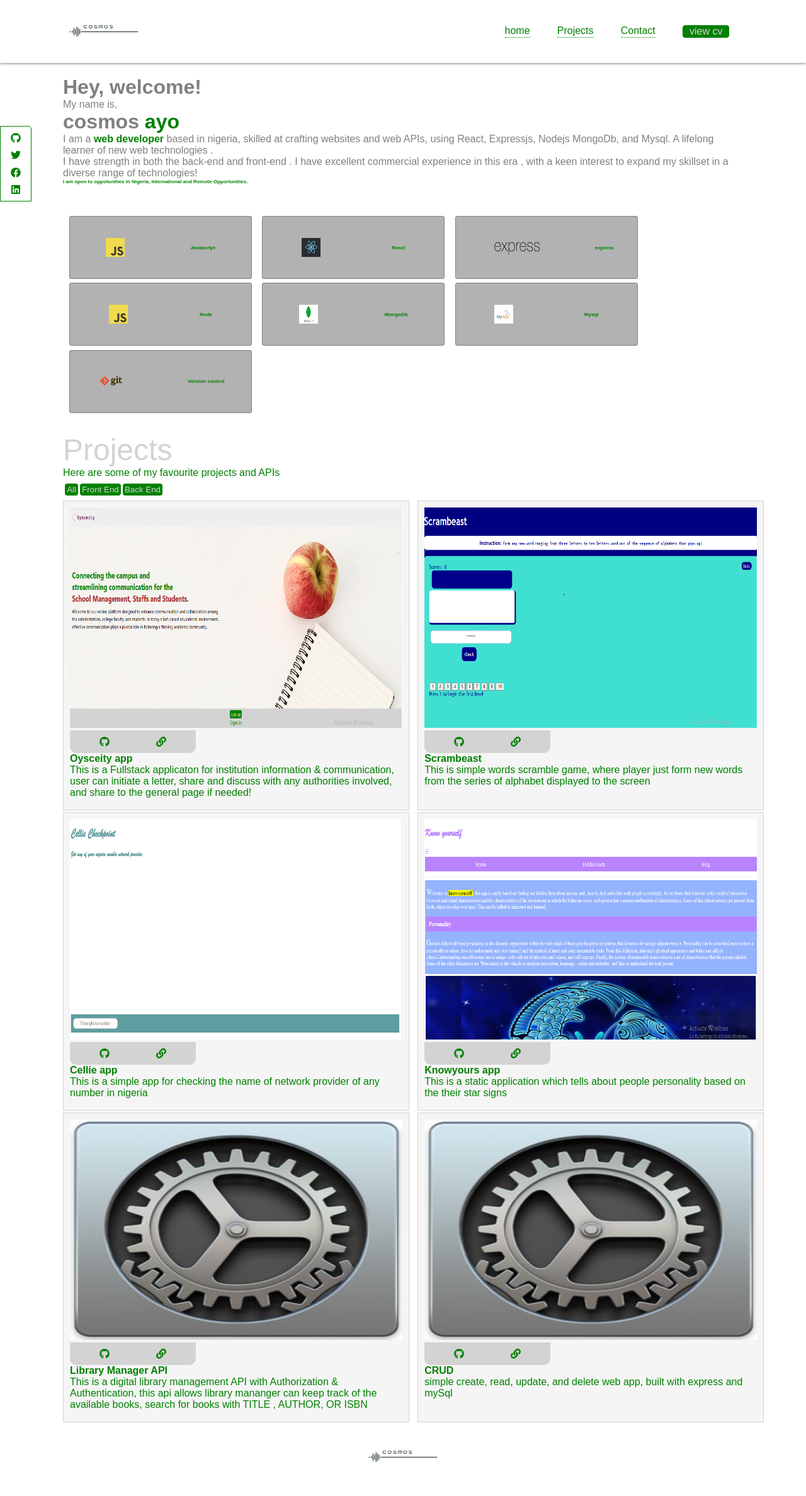
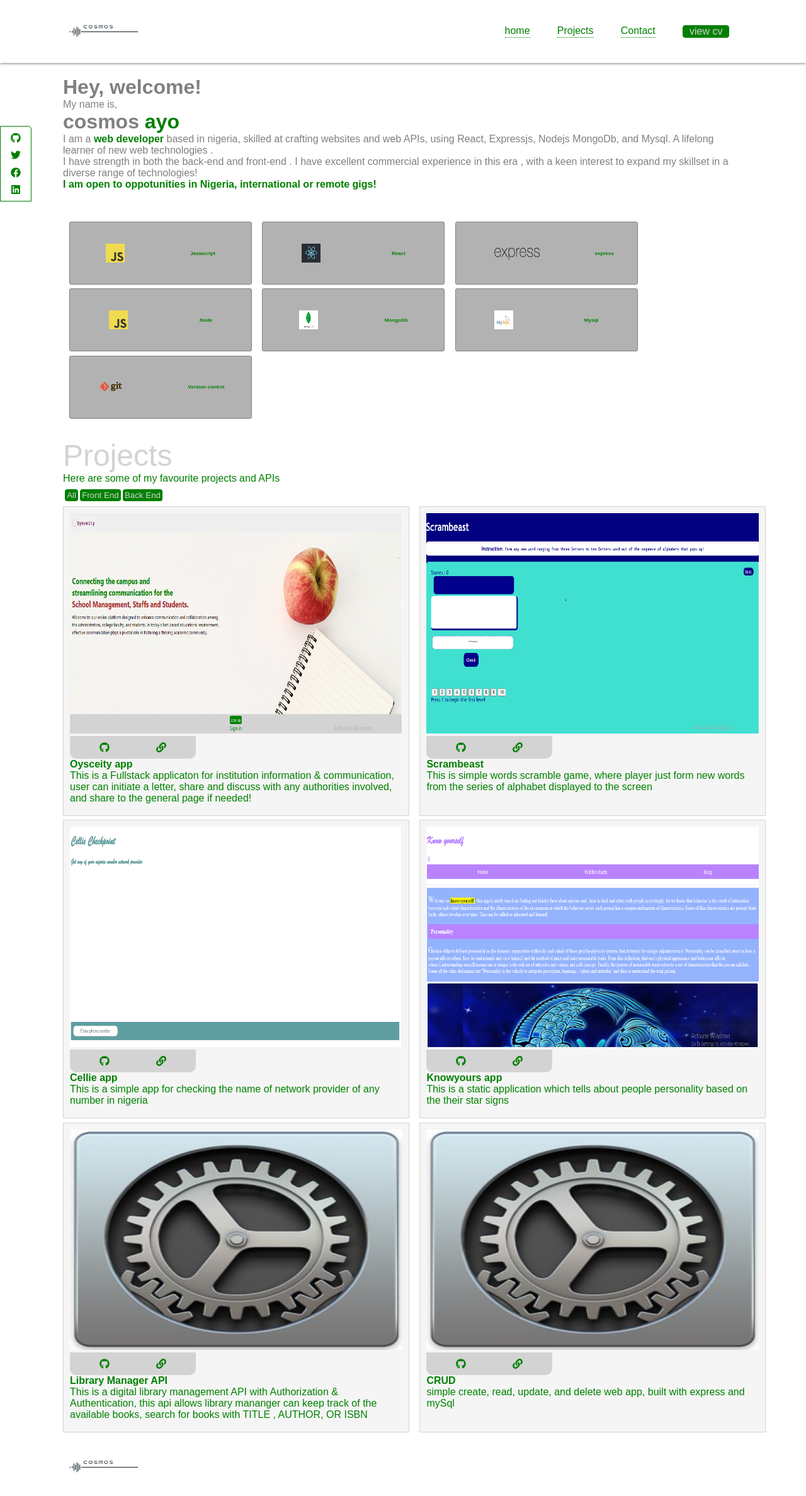
Before and after one commit to Cosmosvybes/cosmos-portfolio, a React (Vite) app: page / in a window 1280 px wide. Shown: the top 2376 px of the page at 63% size. Built offline with nearby package versions, Linux system fonts and the light colour scheme; a web font is replaced by a local one.

Commit message:
added anmtion

```diff
--- a/src/Components/Contact.css
+++ b/src/Components/Contact.css
@@ -7,14 +7,17 @@
   color: lightgrey;
   font-size: 1.4rem;
   font-weight: 300;
+  text-align: center;
 }
 @media screen and (max-width: 650px) {
   #contact {
     /* padding: 0px 100px; */
     display: flex;
     flex-direction: column;
-    justify-content: center;
     align-items: center;
+  }
+  #contact h4{
+    text-align: center;
   }
   #contact input,
   textarea {
--- a/src/Components/Footer.css
+++ b/src/Components/Footer.css
@@ -1,12 +1,15 @@
 footer {
+  padding: 0px 100px;
+  display: flex;
+  justify-content: flex-start;
+  align-items: center;
+}
+@media screen and (max-width:650px) {
+  footer {
   padding: 0px 100px;
   display: flex;
   justify-content: space-around;
   align-items: center;
 }
-@media screen and (max-width:650px) {
-    /* footer{
-        flex-direction: column;
-    } */
 
 }
--- a/src/Components/Header.css
+++ b/src/Components/Header.css
@@ -180,7 +180,7 @@ textarea {
   .tab {
     display: flex;
     justify-content: space-between;
-    padding: 0px 50px;
+    padding: 0px 40px;
     height: 4rem;
     position: sticky;
     top: 0;
@@ -189,6 +189,7 @@ textarea {
   .header {
     display: sticker;
     background-color: lightgray;
+
   }
   header {
     display: none;
@@ -257,6 +258,8 @@ textarea {
   }
   .headline {
     height: auto;
+    padding: 0px 10px;
+
   }
   .headline h1 {
     font-size: 1.5rem;
@@ -271,7 +274,7 @@ textarea {
   .headline {
     margin-top: 1rem;
     flex-direction: column;
-    padding: 0px 10px;
+    /* padding: 0px 5px; */
     align-items: flex-start;
     /* border-bottom: 1px solid lightgray; */
   }
--- a/src/Components/Header.jsx
+++ b/src/Components/Header.jsx
@@ -15,8 +15,6 @@ import {
   FaFacebook,
   FaArrowRight,
   FaUserCircle,
-  FaArrowAltCircleUp,
-  FaArrowCircleUp,
   FaHome,
   FaTimes,
 } from "react-icons/fa";
@@ -24,27 +22,8 @@ import git from "../assets/git.png";
 
 const Header = () => {
   const [contactFormShow, setContactFormShow] = useState(false);
-  //   const scrollToTop = () => {
-  //     scrollTo({
-  //       top: 0,
-  //       behavior: "smooth",
-  //     });
-  //   };
 
-  //   useEffect(() => {
-  //     const timeLine = gsap.timeline({ defaults: { duration: 1 } });
-  //     timeLine.fromTo(
-  //       ".h1",
-  //       { x: "+=10", opacity: 0 },
-  //       { x: "-=10", opacity: 1, ease: "elastic" }
-  //     );
-  //     timeLine.fromTo(
-  //       ".second-h1",
-  //       { x: "-=10", opacity: 0 },
-  //       { x: "+=10", opacity: 1, ease: "elastic" }
-  //     );
-  //     // timeLine.fromTo("p", { scale: 0 }, { scale: 1 });
-  //   }, []);
+
 
   const [menuOpenStatus, setMenuStatus] = useState(false);
   const [showMenu, setShowMenu] = useState(false);
@@ -213,10 +192,9 @@ const Header = () => {
           commercial experience in this era , with a keen interest to expand my
           skillset in a diverse range of technologies!
         </p>
-        <strong style={{ color: "green" }}>
+        <strong style={{ color: "green", fontSize:'1rem' }}>
           {" "}
-          I am open to oppotunities in Nigeria, International and Remote
-          Opportunities.{" "}
+          I am open to oppotunities in Nigeria, international or remote gigs!
         </strong>
 
         <div className="tech-stacks">
--- a/src/Components/Projects.css
+++ b/src/Components/Projects.css
@@ -19,7 +19,7 @@
   width: auto;
   display: grid;
   grid-template-columns: repeat(2, 35rem);
-  grid-gap: 0.2rem;
+  grid-gap: 0.4rem;
   /* padding: 10px 0px; */
 }
 .project-detail {
--- a/src/Components/Projects.jsx
+++ b/src/Components/Projects.jsx
@@ -1,12 +1,14 @@
 import "./Projects.css";
 import img from "../assets/react.png";
-import { FaGitAlt, FaGithub, FaLink } from "react-icons/fa";
+import { FaGithub, FaLink } from "react-icons/fa";
 import { useState } from "react";
 import cellie from "../assets/cellie.png";
 import knowyours from "../assets/knowyours.png";
 import oysciety from "../assets/oysciety.png";
 import scrambeast from "../assets/scrambeast.png";
 import apiLogo from "../assets/Api.jpeg";
+import gsap from "gsap";
+
 const Projects = () => {
   const [categoryFiltered, setFilter] = useState([]);
   const [projects] = useState([
@@ -74,6 +76,12 @@ const Projects = () => {
   ]);
 
   const filterByCategory = (category) => {
+    const timeLine = gsap.timeline({ defaults: { duration: 1 } });
+    timeLine.fromTo(
+      ".project-detail",
+      { scale: 0, opacity: 0 },
+      { scale: 1, opacity: 1, rotate: 720 }
+    );
     setFilter(
       category == "all"
         ? projects
```
